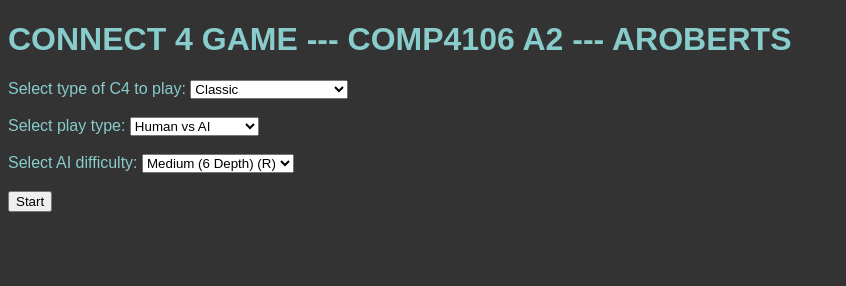
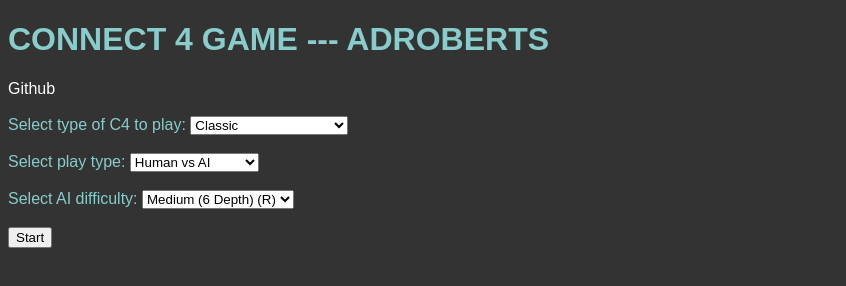
Before and after one commit to anthonydroberts/C4AI, a plain HTML site: page index.html in a window 1280 px wide. Shown: the whole page, without its empty margins (0-846 px from the left). Drawn offline with nearby package versions, Linux system fonts and the light colour scheme.

Commit message:
final, on website now

```diff
--- a/c4Game.js
+++ b/c4Game.js
@@ -513,7 +513,6 @@ function MINVALUE(node, alpha, beta){
 					return v;
 				}
 				beta = Math.min(beta,v);
-
 			}
 		}
 	}
--- a/index.html
+++ b/index.html
@@ -7,7 +7,9 @@
 	<script src="https://ajax.googleapis.com/ajax/libs/jquery/3.1.0/jquery.min.js"></script>
 </head>
 <body>
-	<h1>CONNECT 4 GAME --- COMP4106 A2 --- AROBERTS</h1>
+	<h1>CONNECT 4 GAME --- ADROBERTS</h1>
+	<a id = "ghLink" href = "https://github.com/anthonydroberts/C4AI" target="_blank">Github</a>
+	<br><br>
 	<form>
 		Select type of C4 to play:
 		<select id="SelectGameType">
@@ -99,6 +101,7 @@
     </table>
 	<p id= "statistics"></p>
 	<p id= "endString" style="visibility:hidden">Placeholder</p>
+
 </body>
 <script src="c4Game.js"></script>
 </html>
--- a/style.css
+++ b/style.css
@@ -34,3 +34,12 @@ body{
     width: 100%;
     height: 100%;
 }
+
+#ghLink{
+	text-decoration: none;
+	color:white;
+}
+
+#ghLink:hover{
+	color:#ff3c64;
+}
```
